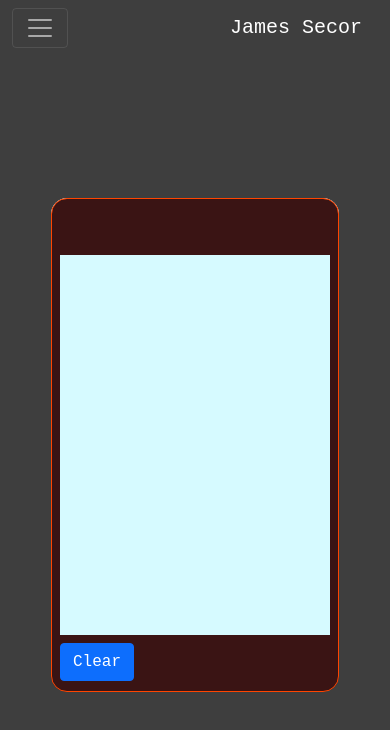
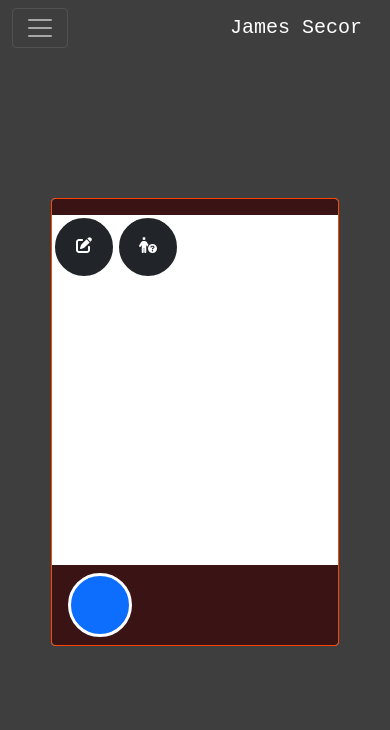
Before and after one commit to jamessecor/artsite_react_frontend, a React (Create React App) app: page /nomophobia in a window 390 px wide. Shown: the top 730 px of the page. Built offline with nearby package versions, Linux system fonts and the light colour scheme.

Commit message:
progress on phone

```diff
--- a/src/components/App.tsx
+++ b/src/components/App.tsx
@@ -11,7 +11,7 @@ import Navigation from './Navigation';
 import Store from './store/Store';
 import ContactForm from './ContactForm';
 import BackgroundColorProvider from './BackgroundColorProvider';
-import Nomophobia from './Nomophobia';
+import Nomophobia from './nomophobia/Nomophobia';
 
 const App = () => {
     return (
--- a/src/components/Nomophobia.css
+++ /dev/null
@@ -1,13 +0,0 @@
-.phone-screen {
-    /* height: 28rem; */
-    padding: 3.5rem .5rem;
-    background-color: rgb(58, 20, 20);
-    border: 1px solid orangered;
-    border-radius: 1rem;
-}
-.phone {
-    width: 18rem;
-    height: 28rem;
-    border: none;
-    border-radius: 1rem;
-}
--- a/src/components/Nomophobia.tsx
+++ /dev/null
@@ -1,49 +0,0 @@
-import * as React from "react";
-import { useState } from 'react';
-import { Button, Card, Container, Spinner } from "react-bootstrap";
-import { BackgroundColorContext, textColor } from "./BackgroundColorProvider";
-import './Nomophobia.css';
-import Canvas from './Canvas';
-
-const Nomophobia = () => {
-    const [isLoading, setIsLoading] = useState(true);
-    const [clear, setClear] = useState(true);
-
-    React.useEffect(() => {
-        setTimeout(() => {
-            setIsLoading(false);
-        }, 3000);
-    })
-
-    const clearCanvas = () => {
-        setIsLoading(true);
-        setTimeout(() => {
-            setIsLoading(false);
-            setClear(true);
-        }, 1000);
-    };
-
-    return (
-        <BackgroundColorContext.Consumer>
-            {({color, setColor}) => (
-                <Container className={'phone-container'}>
-                    <Card className={'position-absolute top-50 start-50 translate-middle phone'}>
-                        <Card.Body className={'justify-content-center phone-screen'}>
-                            { isLoading
-                                && (
-                                    <div className={'position-absolute top-50 start-50 translate-middle '}>
-                                        <Spinner variant={'info'} animation={'border'} />
-                                    </div>
-                                )}
-                            <Canvas isLoading={isLoading} clear={clear} setClear={setClear} props={null} />
-                            {/* <iframe width="100%" height="100%" src="https://www.instagram.com/jamessecor/embed"></iframe> */}
-                            <Button className={'d-flex align-self-center '} onClick={() => clearCanvas()}>Clear</Button>
-                        </Card.Body>
-                    </Card>
-                </Container>
-            )}
-        </BackgroundColorContext.Consumer>
-    )
-}
-
-export default Nomophobia;
--- a/src/components/Canvas.tsx
+++ b/src/components/nomophobia/Canvas.tsx
@@ -1,13 +1,16 @@
-import React, { useRef, useState, useEffect } from 'react'
+import { FontAwesomeIcon } from '@fortawesome/react-fontawesome';
+import React, { useRef, useState, useEffect } from 'react';
+import { Button } from 'react-bootstrap';
+import { faTrash } from '@fortawesome/free-solid-svg-icons';
 
 interface ICoords {
     x: number;
     y: number;
-}
-const Canvas = ({ isLoading, clear, setClear, props}) => {
+};
+
+const Canvas = ({ onClearCanvas, isLoading, clear, setClear, props}) => {
     const canvasRef = useRef<HTMLCanvasElement>(null);
     const [previousCoords, setPreviousCoords] = useState<ICoords>({x: -1, y: -1});
-    // const { clear, setClear, ...restProps } = props;
 
     const onMove = (canvasRef: React.RefObject<HTMLCanvasElement>, x: number, y: number) => {
         const canvas = canvasRef.current;
@@ -78,14 +81,23 @@ const Canvas = ({ isLoading, clear, setClear, props}) => {
         resetCanvas(color);
     }, [clear, isLoading]);
 
-    return <canvas
-        style={{width: '100%', height: '100%', overscrollBehavior: 'contain'}}
+    return (
+        <div className={'d-flex w-100'}>
+            <canvas
+                // style={{width: '100%', height: '100%', overscrollBehavior: 'contain'}}
+                width={'100%'}
+                height={'100%'}
                 onTouchMove={(e) => isLoading ? {} : onTouchMove(canvasRef, e)}
                 onMouseMove={(e) => isLoading ? {} : onMouseMove(canvasRef, e)}
                 ref={canvasRef}
                 draggable={true}
                 {...props}
             />
+            <Button className={'btn btn-dark phone-app-button'} onClick={() => onClearCanvas()}>
+                <FontAwesomeIcon icon={faTrash} />
+            </Button>
+        </div>
+    )
 };
 
 export default Canvas;
--- /dev/null
+++ b/src/components/nomophobia/Nomophobia.css
@@ -0,0 +1,13 @@
+.phone-header, .phone-footer {
+    /* height: 28rem; */
+    /* padding: 3.5rem .5rem; */
+    background-color: rgb(58, 20, 20);
+    border: none;
+    /* border-radius: 25px; */
+}
+.phone {
+    width: 18rem;
+    height: 28rem;
+    border: 1px solid orangered !important;
+    /* border-radius: 25px; */
+}
--- /dev/null
+++ b/src/components/nomophobia/Nomophobia.tsx
@@ -0,0 +1,82 @@
+import * as React from "react";
+import { useState } from 'react';
+import { Button, Card, Container, Spinner } from "react-bootstrap";
+import { BackgroundColorContext, textColor } from "../BackgroundColorProvider";
+import './Nomophobia.css';
+import Canvas from './Canvas';
+import PhoneApp from "./PhoneApp";
+import { faEdit, faPersonCircleQuestion } from '@fortawesome/free-solid-svg-icons';
+
+export enum Pages {
+    Home = 'home',
+    Instagram = 'instagram',
+    Canvas = 'canvas'
+}
+
+
+const Nomophobia = () => {
+    const [isLoading, setIsLoading] = useState(true);
+    const [currentPage, setCurrentPage] = useState<Pages>(Pages.Home);
+    const [clear, setClear] = useState(true);
+
+    const getPhoneApp = (currentPage: Pages) => {
+        switch (currentPage) {
+            case Pages.Home:
+                return (
+                    <>
+                        <PhoneApp page={Pages.Canvas} setCurrentPage={setCurrentPage} icon={faEdit} />
+                        <PhoneApp page={Pages.Instagram} setCurrentPage={setCurrentPage} icon={faPersonCircleQuestion} />
+                    </>
+                );
+            case Pages.Canvas:
+                return <Canvas onClearCanvas={clearCanvas} isLoading={isLoading} clear={clear} setClear={setClear} props={null} />;
+            case Pages.Instagram:
+                return <iframe width="100%" height="100%" src="https://www.instagram.com/jamessecor/embed"></iframe>;
+            default:
+                return null;
+        }
+    }
+
+    React.useEffect(() => {
+        setTimeout(() => {
+            setIsLoading(false);
+        }, 3000);
+    })
+
+    const clearCanvas = () => {
+        setIsLoading(true);
+        setTimeout(() => {
+            setIsLoading(false);
+            setClear(true);
+        }, 1000);
+    };
+
+    return (
+        <BackgroundColorContext.Consumer>
+            {({color, setColor}) => (
+                <Container className={'phone-container'}>
+                    <Card className={'position-absolute top-50 start-50 translate-middle phone'}>
+                        <Card.Header className={'phone-header'}>
+                            <div className={'speaker'} />
+                        </Card.Header>
+                        <Card.Body className={'justify-content-center p-0'}>
+                            { isLoading
+                                && (
+                                    <div className={'position-absolute top-50 start-50 translate-middle '}>
+                                        <Spinner variant={'info'} animation={'border'} />
+                                    </div>
+                                )}
+                            {getPhoneApp(currentPage)}
+                            {/* SPOTIFY IFRAME */}
+                        </Card.Body>
+                        <Card.Footer className={'phone-footer'}>
+                            <Button className={'phone-app-button'} onClick={() => setCurrentPage(Pages.Home)} />
+                        </Card.Footer>
+                    </Card>
+                </Container>
+            )}
+        </BackgroundColorContext.Consumer>
+    )
+}
+
+export default Nomophobia;
--- /dev/null
+++ b/src/components/nomophobia/PhoneApp.css
@@ -0,0 +1,10 @@
+.phone-app-button {
+    border: .2rem solid white;
+    border-radius: 50px;
+    height: 4rem;
+    width: 4rem;
+}
+
+.phone-app-button:hover {
+    border: .2rem solid green;
+}
--- /dev/null
+++ b/src/components/nomophobia/PhoneApp.tsx
@@ -0,0 +1,20 @@
+import * as React from 'react';
+import { FontAwesomeIcon } from '@fortawesome/react-fontawesome';
+import { IconDefinition } from '@fortawesome/free-solid-svg-icons';
+import { Button } from 'react-bootstrap';
+import './PhoneApp.css';
+import { Pages } from './Nomophobia';
+
+interface PhoneAppProps {
+    page: Pages;
+    setCurrentPage: unknown;
+    icon: IconDefinition;
+};
+
+const PhoneApp = ({page, setCurrentPage, icon}) => (
+    <Button onClick={(e) => setCurrentPage(page)} className={'btn btn-dark btn-rounded btn-icon phone-app-button'}>
+        <FontAwesomeIcon icon={icon} />
+    </Button>
+);
+
+export default PhoneApp;
```
Lines whose indentation alone changed are shown as unchanged.
